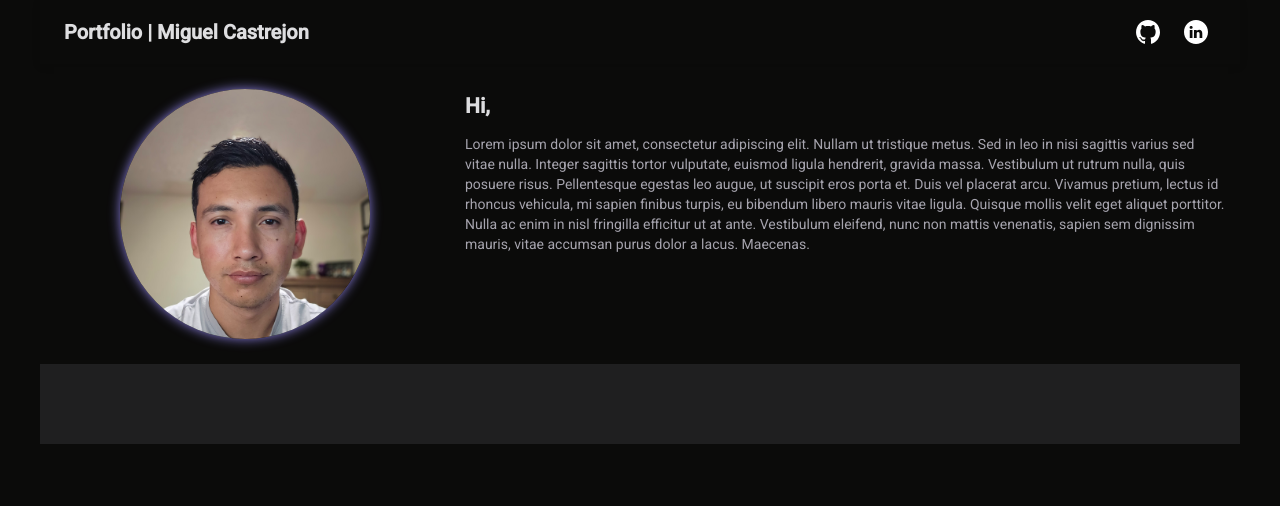
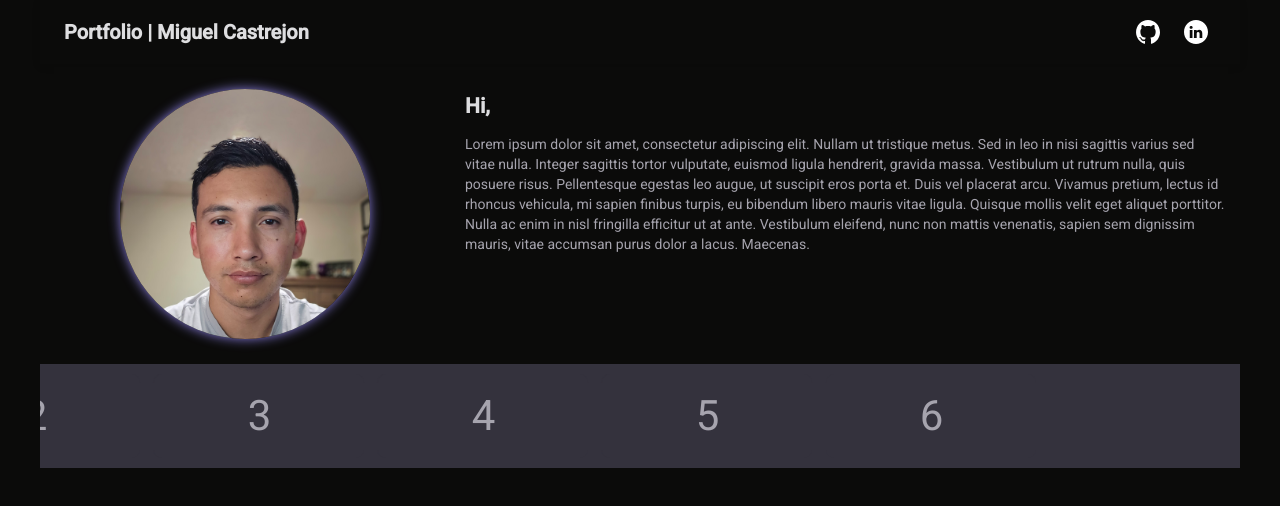
Before and after one commit to mcastre1/Portfolio, an Angular app: page / in a window 1280 px wide. Shown: the top 506 px of the page. Built offline with nearby package versions, Linux system fonts and the light colour scheme.

Commit message:
Infinite carousel/scroll animation working correctly.

```diff
--- a/src/app/components/icon-track/icon-track.css
+++ b/src/app/components/icon-track/icon-track.css
@@ -3,9 +3,53 @@
      width: 100%;
      min-width: 0;
      overflow: hidden;
-    min-height: 80px;
+    background-color: var(--portfolio-border);
+     min-height: 40px;
+     height: auto;
  }
 
+ .carousel {
+     margin: 10px auto;
+     width: 100%;
+     /* border: 5px solid blue; */
+     display: flex;
+     overflow-x: auto;
+ }
+
+ .carousel::-webkit-scrollbar {
+     display: none;
+ }
+
+ .group {
+     display: flex;
+     align-items: center;
+     justify-content: center;
+     gap: 1em;
+     animation: spin 5s infinite linear;
+     padding-right: 1em;
+ }
+
+ .card {
+     flex: 0 0 5em;
+     height: 2em;
+     background-color: var(--portfolio-border);
+     font-size: 3em;
+     border-radius: .2em;
+     text-align: center;
+     align-content: center;
+ }
+
+ @keyframes spin {
+     from {
+         translate: 0;
+     }
+
+     to {
+         translate: -100%;
+     }
+ }
+
+ /*
 .icon-track {
     display: flex;
     width: max-content;
@@ -33,4 +77,4 @@
     to {
         transform: translateX(-50%);
     }
-}
+} */
--- a/src/app/components/icon-track/icon-track.html
+++ b/src/app/components/icon-track/icon-track.html
@@ -1,5 +1,5 @@
 <div class="icon-container">
-    <div class="icon-track">
+    <!-- <div class="icon-track">
 
         <div class="icon-group">
             <i class="devicons devicons-angular-icon"></i>
@@ -29,7 +29,25 @@
             <i class="devicons devicons-python"></i>
             <i class="devicons devicons-react"></i>
             <i class="devicons devicons-vue"></i>
+        </div> -->
+
+    <!-- </div> -->
+    <div class="carousel">
+        <div class="group">
+            <div class="card">1</div>
+            <div class="card">2</div>
+            <div class="card">3</div>
+            <div class="card">4</div>
+            <div class="card">5</div>
+            <div class="card">6</div>
         </div>
-
+        <div class="group" aria-hidden>
+            <div class="card">1</div>
+            <div class="card">2</div>
+            <div class="card">3</div>
+            <div class="card">4</div>
+            <div class="card">5</div>
+            <div class="card">6</div>
+        </div>
     </div>
 </div>
```
Lines whose indentation alone changed are shown as unchanged.
